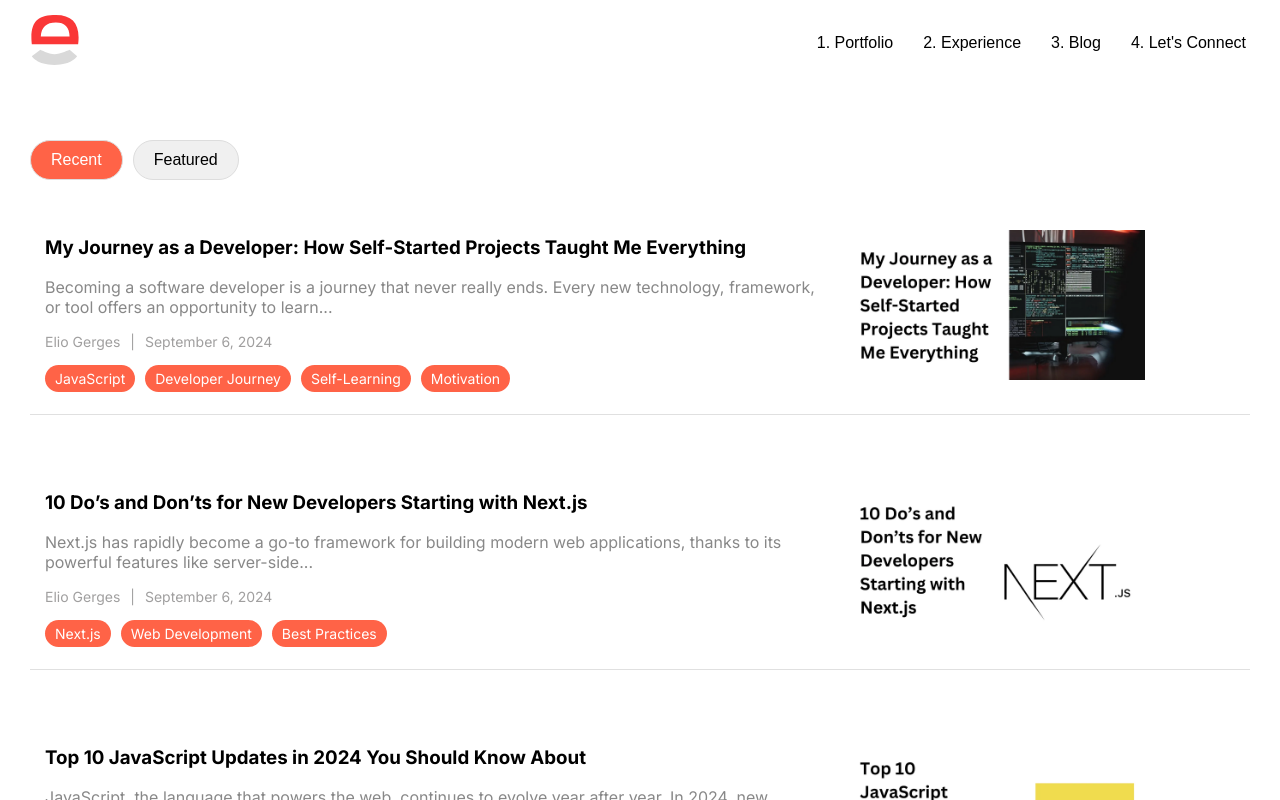
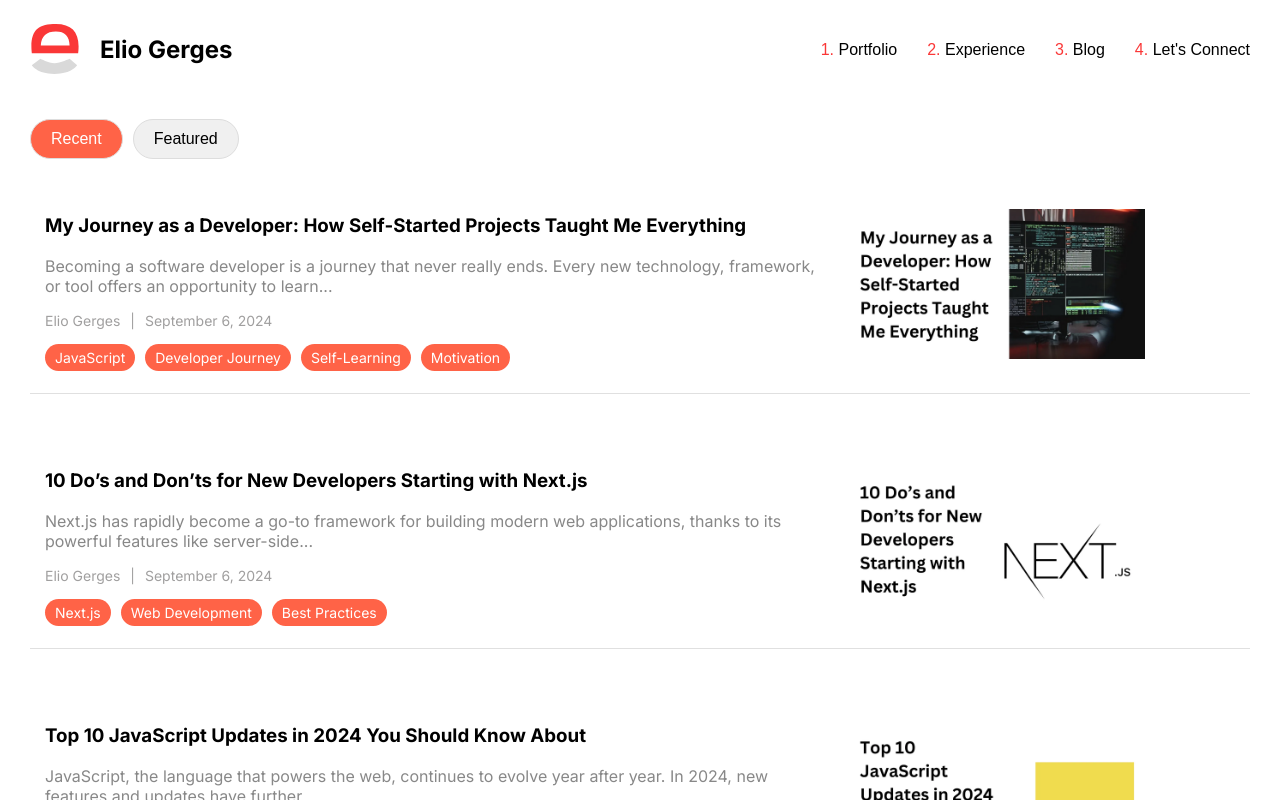
Before and after one commit to egerges/egerges, a Next.js app in the folder app/: page /blog in a window 1280 px wide. Shown: the top 800 px of the page. Built offline with nearby package versions, Linux system fonts and the light colour scheme.

Commit message:
fix: layout and Navbar

```diff
--- a/app/src/app/components/NavBar.jsx
+++ b/app/src/app/components/NavBar.jsx
@@ -14,23 +14,32 @@ const NavBar = () => {
   return (
     <header className={styles.navbar}>
       <div className={styles.logoContainer}>
-        <a href="/">
+        <a href="/" className={styles.logoLink}>
           <Image src="/Logo.svg" alt="Logo" width={50} height={50} />
+          <h2>Elio Gerges</h2>
         </a>
       </div>
       <nav className={`${styles.navLinks} ${isOpen ? styles.open : ""}`}>
         <ul>
           <li>
-            <a href="#portfolio">1. Portfolio</a>
+            <a href="/portfolio">
+              <span className={styles.redText}>1. </span>Portfolio
+            </a>
           </li>
           <li>
-            <a href="#experience">2. Experience</a>
+            <a href="/experience">
+              <span className={styles.redText}>2. </span>Experience
+            </a>
           </li>
           <li>
-            <a href="/blog">3. Blog</a>
+            <a href="/blog">
+              <span className={styles.redText}>3. </span>Blog
+            </a>
           </li>
           <li>
-            <a href="#contact">4. Let's Connect</a>
+            <a href="#contact">
+              <span className={styles.redText}>4. </span>Let's Connect
+            </a>
           </li>
         </ul>
       </nav>
--- a/app/src/app/data/blogs.json
+++ b/app/src/app/data/blogs.json
@@ -4,7 +4,7 @@
       "description": "Becoming a software developer is a journey that never really ends. Every new technology, framework, or tool offers an opportunity to learn...",
       "publishedDate": "2024-09-06T00:01:00Z",
       "readLength": "4 min read",
-      "url": "/blogs/my-journey-as-a-developer",
+      "url": "https://medium.com/@elio.gerges2000/my-journey-as-a-developer-how-self-started-projects-taught-me-everything-087216e0dab4",
       "imageUrl": "/blogs/blog1.webp",
       "favourite": true,
       "tags": ["JavaScript", "Developer Journey", "Self-Learning", "Motivation"],
@@ -15,7 +15,7 @@
       "description": "Next.js has rapidly become a go-to framework for building modern web applications, thanks to its powerful features like server-side...",
       "publishedDate": "2024-09-06T00:07:00Z",
       "readLength": "5 min read",
-      "url": "/blogs/dos-and-donts-with-nextjs",
+      "url": "https://medium.com/@elio.gerges2000/10-dos-and-don-ts-for-new-developers-starting-with-next-js-d89ceaaa6f77",
       "imageUrl": "/blogs/blog2.webp",
       "favourite": false,
       "tags": ["Next.js", "Web Development", "Best Practices"],
@@ -26,7 +26,7 @@
       "description": "JavaScript, the language that powers the web, continues to evolve year after year. In 2024, new features and updates have further...",
       "publishedDate": "2024-09-06T00:18:00Z",
       "readLength": "4 min read",
-      "url": "/blogs/top-js-updates-2024",
+      "url": "https://medium.com/@elio.gerges2000/top-10-javascript-updates-in-2024-you-should-know-about-a8d55e2c5950",
       "imageUrl": "/blogs/blog3.webp",
       "favourite": true,
       "tags": ["JavaScript", "Updates", "2024", "New Features"],
@@ -37,7 +37,7 @@
       "description": "In part one, we explored some essential JavaScript shortcuts that improve code efficiency and readability. However, there are plenty of...",
       "publishedDate": "2024-09-06T00:38:00Z",
       "readLength": "5 min read",
-      "url": "/blogs/underrated-js-shortcuts-part2",
+      "url": "https://medium.com/@elio.gerges2000/20-underrated-javascript-shortcuts-for-fixing-common-development-issues-part-2-a634daeb4adc",
       "imageUrl": "/blogs/blog4.webp",
       "favourite": false,
       "tags": ["JavaScript", "Shortcuts", "Code Efficiency", "Tips"],
@@ -48,7 +48,7 @@
       "description": "As a JavaScript developer, writing clean, efficient, and concise code can greatly reduce development time. Understanding some handy...",
       "publishedDate": "2024-09-06T03:00:00Z",
       "readLength": "4 min read",
-      "url": "/blogs/js-shortcuts-save-hours",
+      "url": "https://medium.com/@elio.gerges2000/10-javascript-shortcuts-to-save-hours-of-coding-bef857a2231c",
       "imageUrl": "/blogs/blog5.webp",
       "favourite": true,
       "tags": ["JavaScript", "Code Efficiency", "Shortcuts", "Productivity"],
@@ -59,7 +59,7 @@
       "description": "In 2021, fresh out of university with a Bachelor's degree in Computer Science, I made a significant life change by moving from Lebanon to...",
       "publishedDate": "2024-09-02T00:00:00Z",
       "readLength": "7 min read",
-      "url": "/blogs/code-to-commerce",
+      "url": "https://medium.com/@elio.gerges2000/from-code-to-commerce-how-a-break-from-software-development-led-me-to-banking-broadened-my-18833fb16600",
       "imageUrl": "/blogs/blog6.webp",
       "favourite": false,
       "tags": ["Career", "Software Development", "Banking", "Skills"],
@@ -70,7 +70,7 @@
       "description": "In the fast-paced world of technology, where change is the only constant, I have found my passion in continuous learning and innovation...",
       "publishedDate": "2024-09-02T00:00:00Z",
       "readLength": "5 min read",
-      "url": "/blogs/continuous-learning-innovation",
+      "url": "https://medium.com/@elio.gerges2000/embracing-continuous-learning-and-innovation-my-journey-as-an-intermediate-software-engineer-858bd1a8cb78",
       "imageUrl": "/blogs/blog7.webp",
       "favourite": true,
       "tags": ["Learning", "Innovation", "Software Engineering", "Growth"],
@@ -81,7 +81,7 @@
       "description": "Introduction",
       "publishedDate": "2024-09-02T00:00:00Z",
       "readLength": "5 min read",
-      "url": "/blogs/facial-comparison-system-aws-golang",
+      "url": "https://medium.com/@elio.gerges2000/building-a-robust-facial-comparison-system-with-aws-rekognition-and-golang-a-developers-journey-594a1c9ba0ef",
       "imageUrl": "/blogs/blog8.webp",
       "favourite": false,
       "tags": ["AWS Rekognition", "GoLang", "Facial Comparison", "Machine Learning"],
@@ -92,7 +92,7 @@
       "description": "Introduction",
       "publishedDate": "2024-09-01T00:00:00Z",
       "readLength": "5 min read",
-      "url": "/blogs/liveness-detection-system-aws-opencv",
+      "url": "https://medium.com/@elio.gerges2000/building-a-liveness-detection-system-with-aws-rekognition-and-opencv-a-developers-journey-95840db3b113",
       "imageUrl": "/blogs/blog9.webp",
       "favourite": false,
       "tags": ["AWS Rekognition", "OpenCV", "Liveness Detection", "AI"],
--- a/app/src/app/page.jsx
+++ b/app/src/app/page.jsx
@@ -1,7 +1,6 @@
 "use client";
 
 import React from "react";
-import NavBar from "./components/NavBar";
 import Terminal from "./components/Terminal";
 import Finder from "./components/Finder";
 import AboutMe from "./components/AboutMe";
--- a/app/src/app/styles/Blog.module.css
+++ b/app/src/app/styles/Blog.module.css
@@ -2,7 +2,6 @@
   display: flex;
   flex-direction: column;
   padding: 20px;
-  margin-top: 15vh;
   margin-left: 10px;
   margin-right: 10px;
 }
--- a/app/src/app/styles/Home.module.css
+++ b/app/src/app/styles/Home.module.css
@@ -6,5 +6,4 @@
   flex-direction: column;
   align-items: stretch;
   gap: 10vh;
-  margin-top: 10vh;
 }
--- a/app/src/app/styles/NavBar.module.css
+++ b/app/src/app/styles/NavBar.module.css
@@ -4,10 +4,6 @@
   align-items: center;
   padding: 15px 30px;
   background-color: white;
-  position: absolute;
-  top: 0;
-  left: 0;
-  width: 95%;
   z-index: 9999;
 }
 
@@ -34,6 +30,18 @@
 
 .navLinks ul li a:hover {
   color: #fa3737;
+}
+
+.redText {
+  color: #fa3737;
+}
+
+.logoLink {
+  display: flex;
+  flex-direction: row;
+  align-items: center;
+  gap: 20px;
+  color: #000;
 }
 
 .menuButton {
```
Also changed, not shown: app/src/app/layout.jsx (renamed from app/src/app/layout.js).
